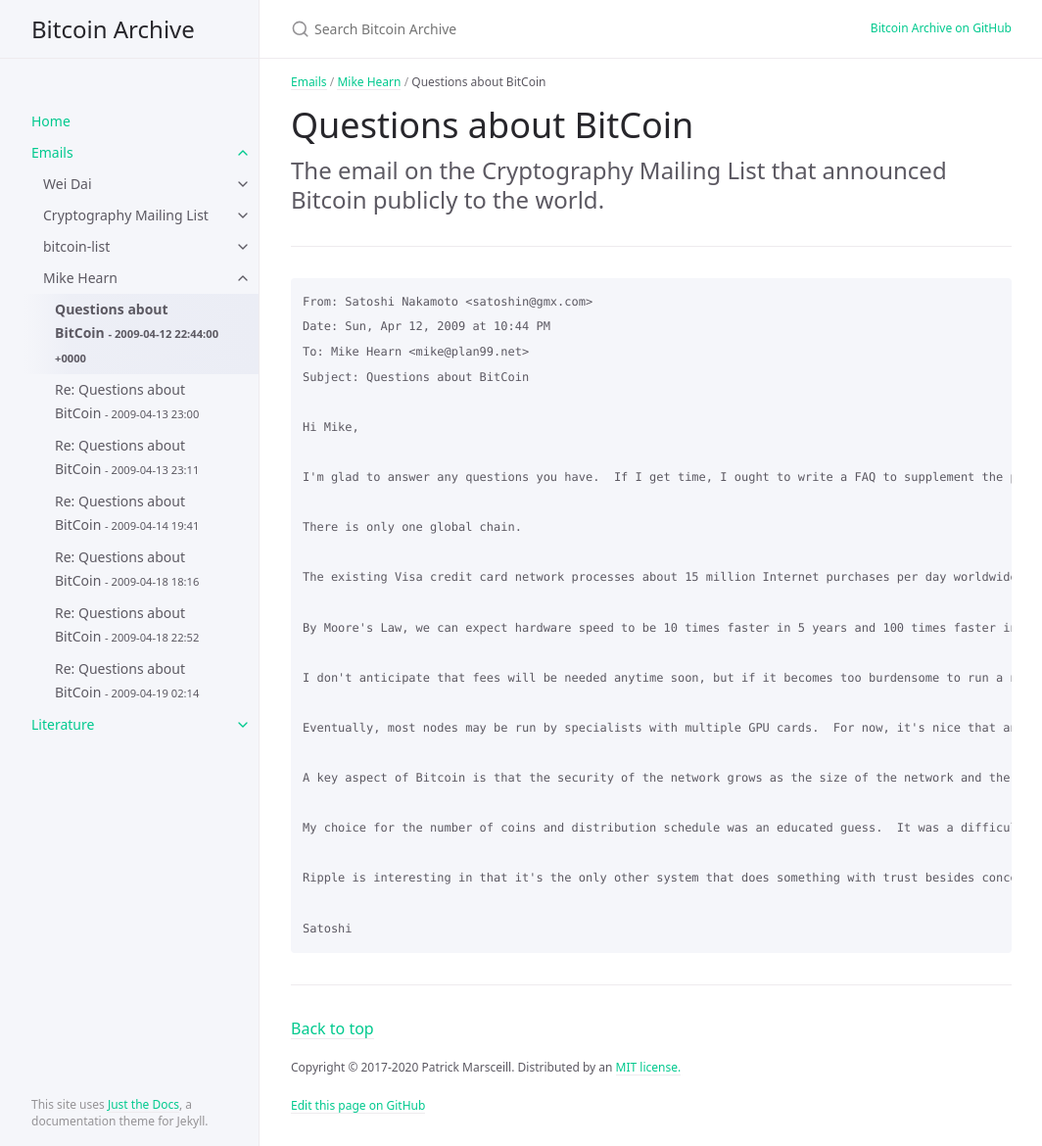
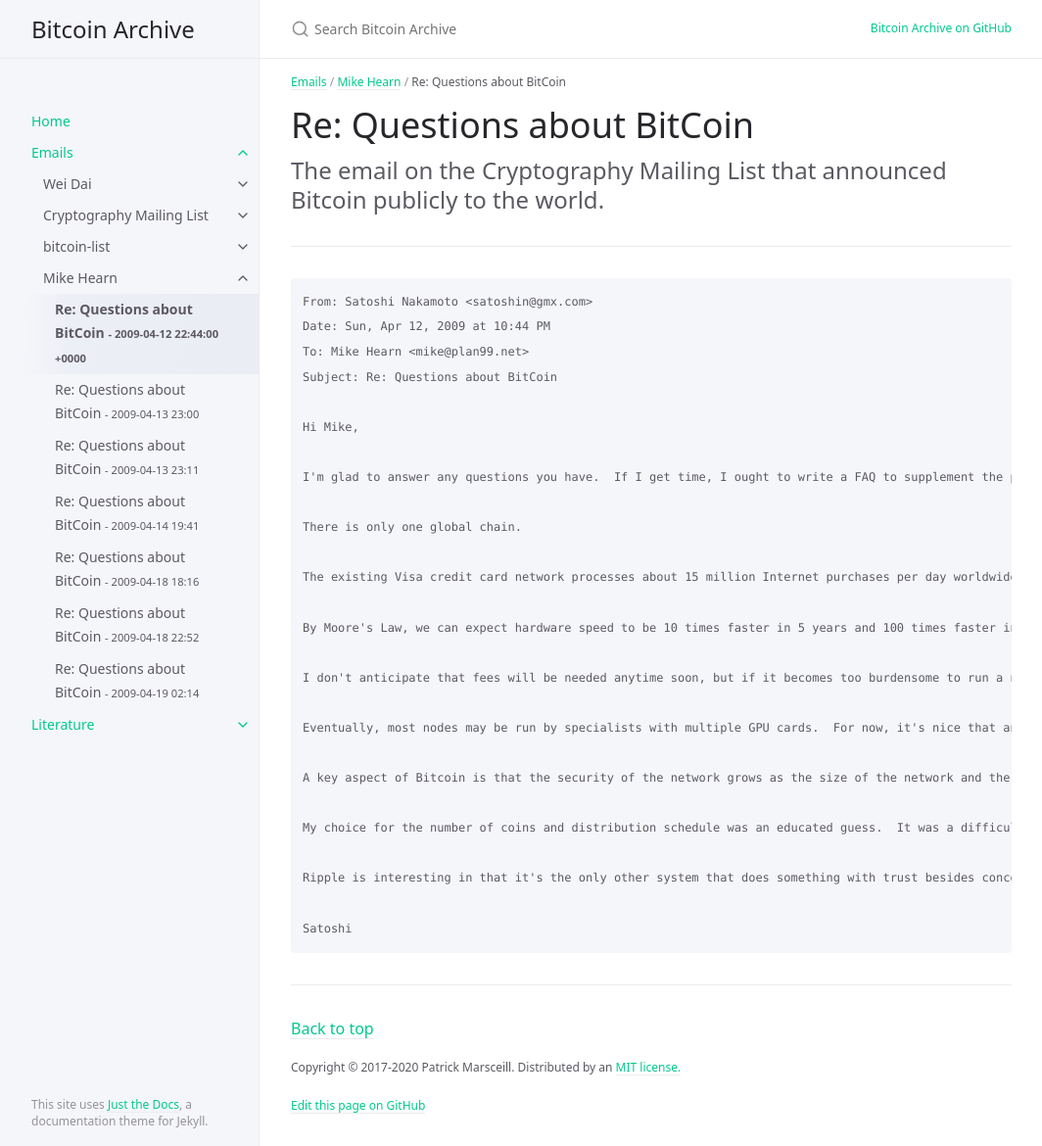
Before and after one commit to wakgill/bitcoin-archive, a Jekyll site: the page built from docs/emails/mike-hearn/1.md, in a window 1280 px wide and 1170 px high. Shown: the whole window at 98% size, without its empty margins (107-1171 px from the left). Built offline with Jekyll 4.4.1, drawn with Linux system fonts in a browser that asks for light colours.

Commit message:
Update 1.md

```diff
--- a/docs/emails/mike-hearn/1.md
+++ b/docs/emails/mike-hearn/1.md
@@ -1,13 +1,13 @@
 ---
 layout: default
-title: Questions about BitCoin
+title: 'Re: Questions about BitCoin'
 date: 2009-04-12 22:44:00
 grand_parent: Emails
 parent: Mike Hearn
 nav_order: 1
 ---
 
-# Questions about BitCoin
+# Re: Questions about BitCoin
 
 The email on the Cryptography Mailing List that announced Bitcoin publicly to the world.
 {: .fs-6 .fw-300 }
@@ -19,7 +19,7 @@ The email on the Cryptography Mailing List that announced Bitcoin publicly to th
 From: Satoshi Nakamoto <satoshin@gmx.com>
 Date: Sun, Apr 12, 2009 at 10:44 PM
 To: Mike Hearn <mike@plan99.net>
-Subject: Questions about BitCoin
+Subject: Re: Questions about BitCoin
 
 Hi Mike,
 
```
